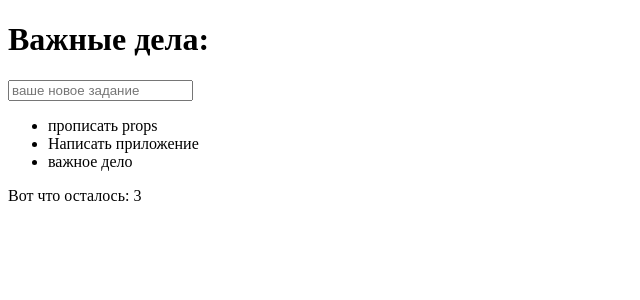
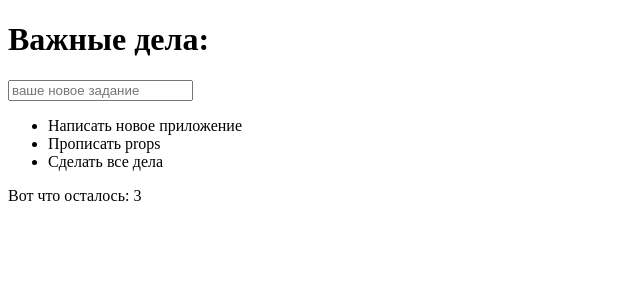
Before and after one commit to WebHeroSchool/do, a React (Create React App) app in the folder todo/: page / in a window 1280 px wide. Shown: the top 300 px of the page, without its empty margins (0-640 px from the left). Built offline with nearby package versions, Linux system fonts and the light colour scheme.

Commit message:
создала список дел в компоненте App

```diff
--- a/todo/src/components/App/App.js
+++ b/todo/src/components/App/App.js
@@ -3,13 +3,18 @@ import ItemList from '../ItemList/ItemList';
 import InputItem from '../InputItem/InputItem';
 import Footer from '../Footer/Footer';
 
-const todoItem = 'Написать приложение';
-
-const App = () => (<div>
-      <h1>Важные дела:</h1>
-      <InputItem />
-      <ItemList todoItem = { todoItem } />
-      <Footer count = {3} />
-</div>);
+const App = () => {
+      const items = [
+            { value: 'Написать новое приложение'},
+            { value: 'Прописать props'},
+            { value: 'Сделать все дела'}
+      ];
+      return (<div>
+            <h1>Важные дела:</h1>
+            <InputItem />
+            <ItemList items = { items } />
+            <Footer count = {3} />
+      </div>);
+};
 
 export default App;
--- a/todo/src/components/Item/Item.js
+++ b/todo/src/components/Item/Item.js
@@ -1,5 +1,5 @@
 import React from 'react';
 
-const Item = ({ todoItem }) => (<span>{ todoItem }</span>);
+const Item = ({ value }) => (<span>{ value }</span>);
 
 export default Item;
--- a/todo/src/components/ItemList/ItemList.js
+++ b/todo/src/components/ItemList/ItemList.js
@@ -1,10 +1,8 @@
 import React from 'react';
 import Item from '../Item/Item';
 
-const ItemList = ({ todoItem }) => (<ul>
-      <li><Item todoItem = {'прописать props'} /></li>
-      <li><Item todoItem = {todoItem} /></li>
-      <li><Item todoItem = {'важное дело'} /></li>
+const ItemList = ({ items }) => (<ul>
+      { items.map(item => ( <li key={item.value}><Item value={ item.value } /></li> ))}
 </ul>);
 
 export default ItemList;
```
